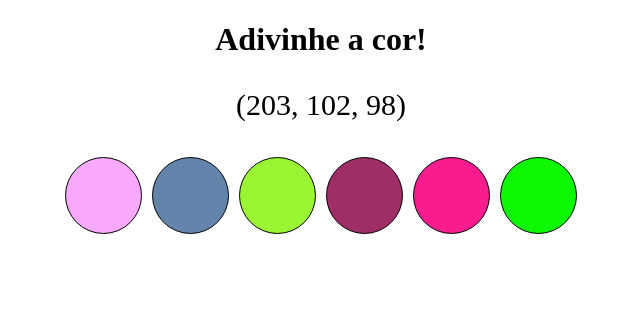
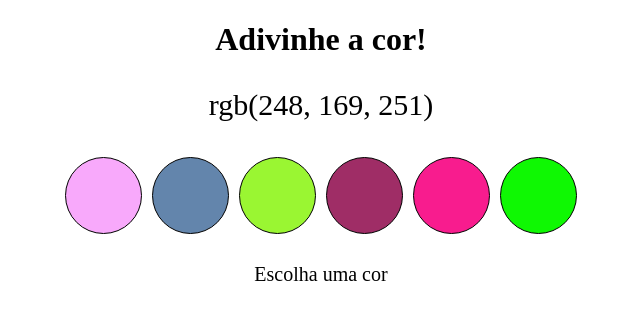
Before and after one commit to alanmdf/color-guess, a website: page index.html in a window 1280 px wide. Shown: the whole page, without its empty margins (319-959 px from the left). Drawn offline with Linux system fonts and the light colour scheme.

Commit message:
Requisito Obrigatorio 5 Concluido

```diff
--- a/index.html
+++ b/index.html
@@ -14,9 +14,12 @@
   </header>
   <main class="main-content">
     <section class="rgb-color-text">
-      <p id="rgb-color">(203, 102, 98)</p>
+      <p id="rgb-color">rgb(203, 102, 98)</p>
     </section>
     <section class="color-balls-section">
+    </section>
+    <section class="answer-section">
+      <p id="answer"></p>
     </section>
   </main>
 </body>
--- a/script.js
+++ b/script.js
@@ -1,20 +1,32 @@
-window.onload = function() {
+window.onload = function () {
   const ballsSection = document.querySelector('.color-balls-section');
-  console.log(ballsSection);
+  const rgbColor = document.getElementById('rgb-color');
+  const answer = document.getElementById('answer');
+  answer.innerText = 'Escolha uma cor';
 
   createBalls();
 
-  function createBalls() {
+  function createBalls () {
     for (let index = 0; index < 6; index += 1) {
-      let ball = document.createElement('div');
+      const ball = document.createElement('div');
       ball.className = 'ball'
-      let color1 = parseInt((Math.random() * 255) + 1);
-      let color2 = parseInt((Math.random() * 255) + 1);
-      let color3 = parseInt((Math.random() * 255) + 1);
-      let color = `rgb(${color1}, ${color2}, ${color3})`;
-      console.log(color);
+      const color1 = parseInt((Math.random() * 255) + 1);
+      const color2 = parseInt((Math.random() * 255) + 1);
+      const color3 = parseInt((Math.random() * 255) + 1);
+      const color = `rgb(${color1}, ${color2}, ${color3})`;
       ball.style.backgroundColor = color;
       ballsSection.appendChild(ball);
     }
+    rgbColor.innerText = ballsSection.children[0].style.backgroundColor
+  }
+
+  ballsSection.addEventListener('click', checkColor)
+
+  function checkColor (element) {
+    if (element.target.style.backgroundColor === rgbColor.innerText ) {
+      answer.innerText = 'Acertou!';
+    } else {
+      answer.innerText = 'Errou! Tente novamente!';
+    }
   }
 }
--- a/style.css
+++ b/style.css
@@ -14,3 +14,7 @@ body {
   width: 75px;
   height: 75px;
 }
+
+#answer {
+  font-size: 20px;
+}
```
